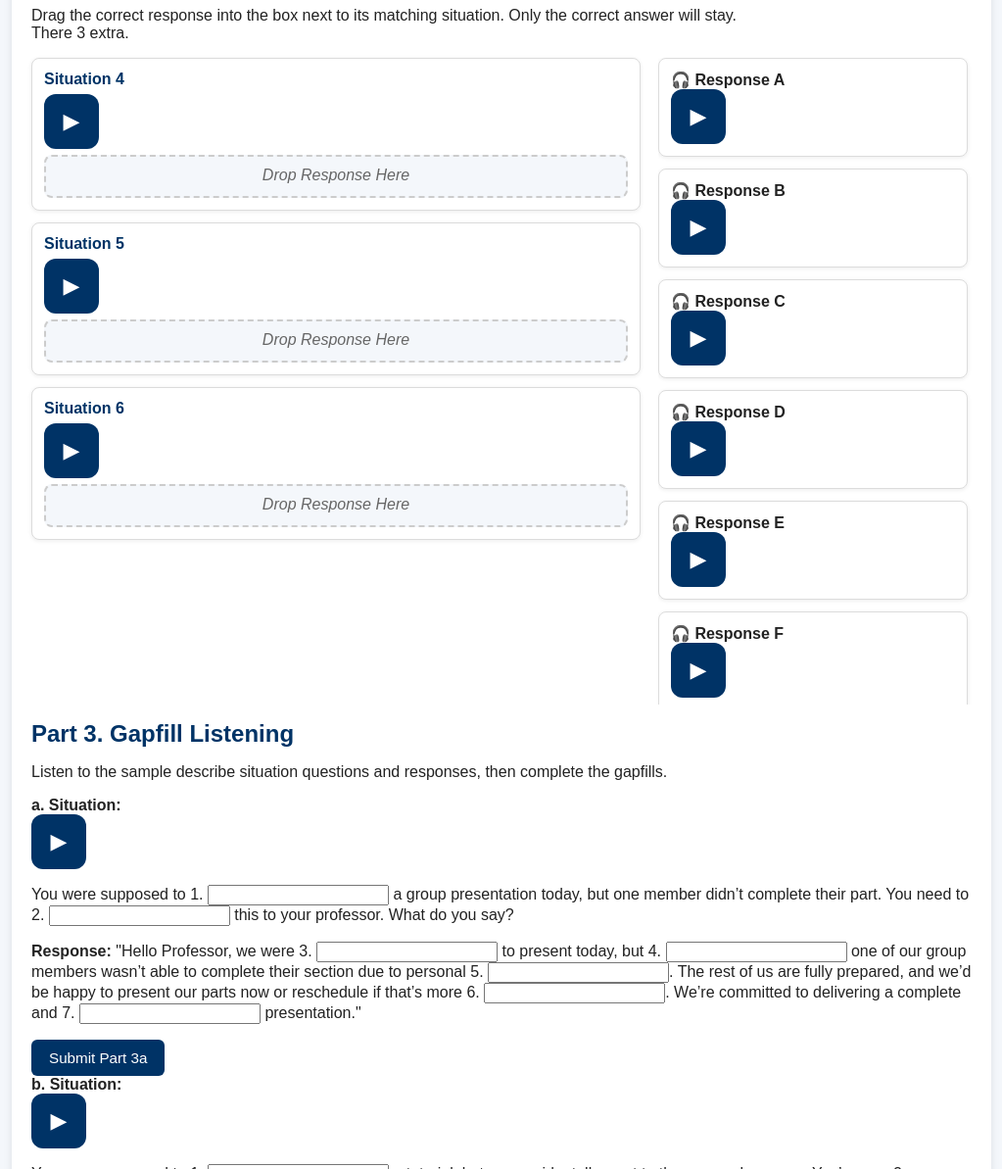
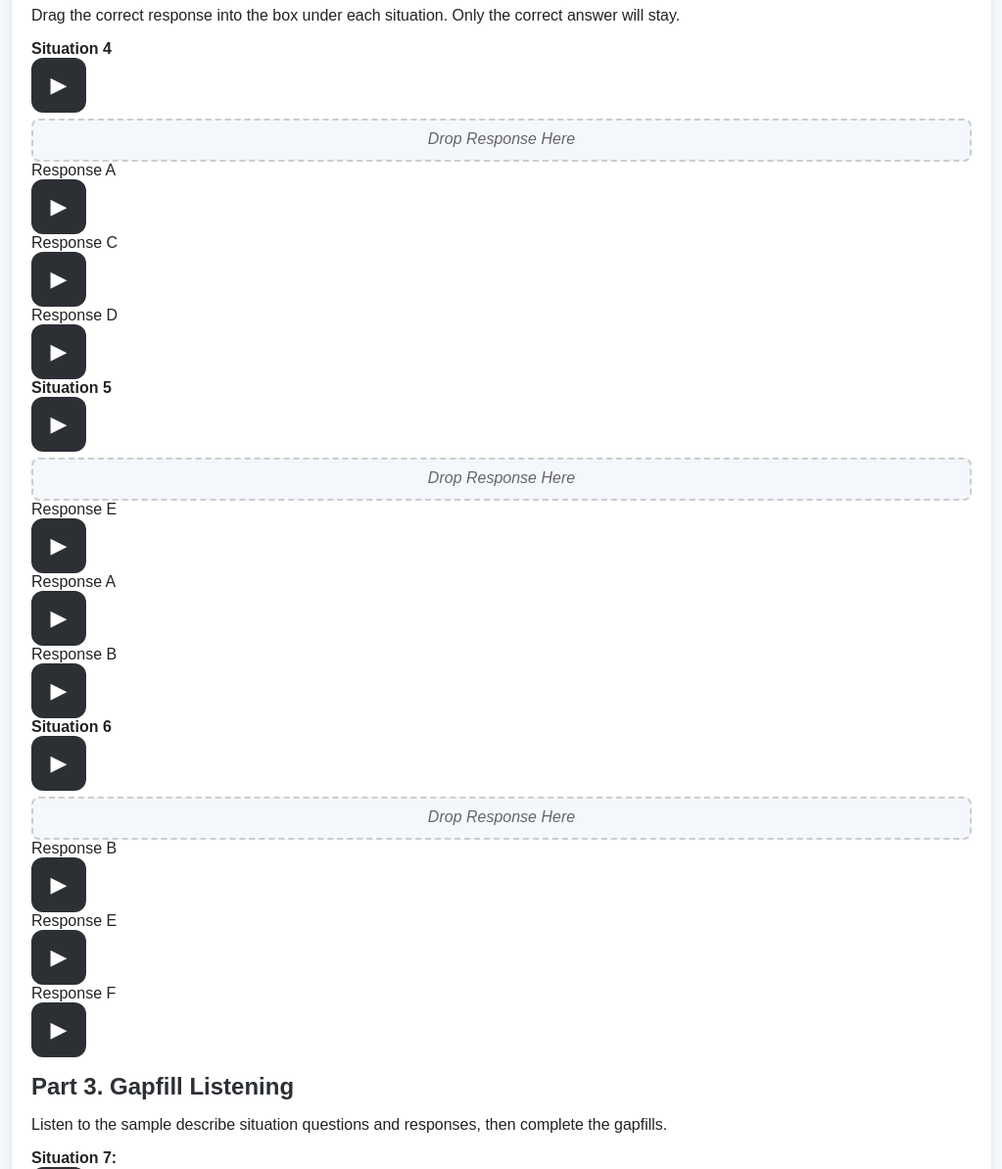
Before and after one commit to KoalaSpiesSydney/PTEDescribeImagePlus, a plain HTML site: page index.html in a window 1280 px wide. Shown: the part 880-2073 px from the top of the page at 98% size, without its empty margins (128-1151 px from the left). Drawn offline with Linux system fonts and the light colour scheme.

Commit message:
Update index.html

```diff
--- a/index.html
+++ b/index.html
@@ -6,8 +6,8 @@
   <title>PTE Practice – Dictation & Situations</title>
   <style>
     :root{
-      --brand:#003366;
-      --brand-2:#0055a5;
+      --brand:#2c3034;
+      --brand-2:#151d25;
       --ink:#222;
       --card:#fff;
       --bg:#f4f7fb;
@@ -152,101 +152,153 @@
       <div id="result-q3" class="result-box"></div>
     </div>
 
-    <!-- ================== PART 2 ================== -->
+    <h2<!-- ================== PART 2 (Redesigned) ================== -->
 <h2>Part 2. Match each Situation to the correct Response</h2>
-    <p>Drag the correct response into the box next to its matching situation. Only the correct answer will stay. <br>There 3 extra.</p>
+<p>Drag the correct response into the box under each situation. Only the correct answer will stay.</p>
 
-    <div id="part2-frame">
-      <!-- Situations column -->
-      <div id="situations">
+<div id="part2-new">
 
-        <div class="match-item">
-          <label>Situation 4</label>
+  <!-- SITUATION 4 -->
+  <section class="p2-card" data-q="q4">
+    <div class="p2-head">
+      <strong>Situation 4</strong>
       <div class="audio-row">
-            <button class="sq-btn" data-audio="#s4" aria-label="Play Situation 4">▶</button>
-            <audio id="s4"><source src="Situation4.mp3" type="audio/mpeg"></audio>
-          </div>
-          <div class="dropzone" id="dz-q4" ondrop="drop(event,'q4')" ondragover="allowDrop(event)">Drop Response Here</div>
-        </div>
-
-        <div class="match-item">
-          <label>Situation 5</label>
-          <div class="audio-row">
-            <button class="sq-btn" data-audio="#s5" aria-label="Play Situation 5">▶</button>
-            <audio id="s5"><source src="Situation5.mp3" type="audio/mpeg"></audio>
-          </div>
-          <div class="dropzone" id="dz-q5" ondrop="drop(event,'q5')" ondragover="allowDrop(event)">Drop Response Here</div>
-        </div>
-
-        <div class="match-item">
-          <label>Situation 6</label>
-          <div class="audio-row">
-            <button class="sq-btn" data-audio="#s6" aria-label="Play Situation 6">▶</button>
-            <audio id="s6"><source src="Situation6.mp3" type="audio/mpeg"></audio>
-          </div>
-          <div class="dropzone" id="dz-q6" ondrop="drop(event,'q6')" ondragover="allowDrop(event)">Drop Response Here</div>
+        <button class="sq-btn" data-audio="#p2-s4" aria-label="Play Situation 4">▶</button>
+        <audio id="p2-s4"><source src="Situation4.mp3" type="audio/mpeg"></audio>
       </div>
     </div>
 
-      <!-- Responses column (sticky) -->
-      <div id="options">
-        <div id="r1" class="option" draggable="true" ondragstart="drag(event)">
-          <strong>🎧 Response A</strong>
+    <div class="p2-drop dropzone" id="dz-q4" ondrop="p2Drop(event,'q4')" ondragover="p2AllowDrop(event)">
+      Drop Response Here
+    </div>
+
+    <div class="choices">
+      <!-- Correct: A -->
+      <div id="opt-q4-A" class="choice" draggable="true" ondragstart="p2Drag(event)">
+        <span class="tag">Response A</span>
         <div class="audio-row">
-            <button class="sq-btn" data-audio="#ra" aria-label="Play Response A">▶</button>
-            <audio id="ra"><source src="Response3.m4a" type="audio/mpeg"></audio>
+          <button class="sq-btn" data-audio="#p2-q4-a" aria-label="Play Response A">▶</button>
+          <audio id="p2-q4-a"><source src="Response3.m4a" type="audio/mpeg"></audio>
         </div>
       </div>
 
-        <div id="r2" class="option" draggable="true" ondragstart="drag(event)">
-          <strong>🎧 Response B</strong>
+      <!-- Distractor: C -->
+      <div id="opt-q4-C" class="choice" draggable="true" ondragstart="p2Drag(event)">
+        <span class="tag">Response C</span>
         <div class="audio-row">
-            <button class="sq-btn" data-audio="#rb" aria-label="Play Response B">▶</button>
-            <audio id="rb"><source src="Response6.m4a" type="audio/mpeg"></audio>
+          <button class="sq-btn" data-audio="#p2-q4-c" aria-label="Play Response C">▶</button>
+          <audio id="p2-q4-c"><source src="Extra3.m4a" type="audio/mpeg"></audio>
         </div>
       </div>
 
-        <div id="r3" class="option" draggable="true" ondragstart="drag(event)">
-          <strong>🎧 Response C</strong>
+      <!-- Distractor: D -->
+      <div id="opt-q4-D" class="choice" draggable="true" ondragstart="p2Drag(event)">
+        <span class="tag">Response D</span>
         <div class="audio-row">
-            <button class="sq-btn" data-audio="#rc" aria-label="Play Response C">▶</button>
-            <audio id="rc"><source src="Extra3.m4a" type="audio/mpeg"></audio>
+          <button class="sq-btn" data-audio="#p2-q4-d" aria-label="Play Response D">▶</button>
+          <audio id="p2-q4-d"><source src="Response2.m4a" type="audio/mpeg"></audio>
+        </div>
+      </div>
+    </div>
+  </section>
+
+  <!-- SITUATION 5 -->
+  <section class="p2-card" data-q="q5">
+    <div class="p2-head">
+      <strong>Situation 5</strong>
+      <div class="audio-row">
+        <button class="sq-btn" data-audio="#p2-s5" aria-label="Play Situation 5">▶</button>
+        <audio id="p2-s5"><source src="Situation5.mp3" type="audio/mpeg"></audio>
       </div>
     </div>
 
-        <div id="r4" class="option" draggable="true" ondragstart="drag(event)">
-          <strong>🎧 Response D</strong>
+    <div class="p2-drop dropzone" id="dz-q5" ondrop="p2Drop(event,'q5')" ondragover="p2AllowDrop(event)">
+      Drop Response Here
+    </div>
+
+    <div class="choices">
+      <!-- Correct: E -->
+      <div id="opt-q5-E" class="choice" draggable="true" ondragstart="p2Drag(event)">
+        <span class="tag">Response E</span>
         <div class="audio-row">
-            <button class="sq-btn" data-audio="#rd" aria-label="Play Response D">▶</button>
-            <audio id="rd"><source src="Response2.m4a" type="audio/mpeg"></audio>
+          <button class="sq-btn" data-audio="#p2-q5-e" aria-label="Play Response E">▶</button>
+          <audio id="p2-q5-e"><source src="Response5.m4a" type="audio/mpeg"></audio>
         </div>
       </div>
 
-        <div id="r5" class="option" draggable="true" ondragstart="drag(event)">
-          <strong>🎧 Response E</strong>
+      <!-- Distractor: A -->
+      <div id="opt-q5-A" class="choice" draggable="true" ondragstart="p2Drag(event)">
+        <span class="tag">Response A</span>
         <div class="audio-row">
-            <button class="sq-btn" data-audio="#re" aria-label="Play Response E">▶</button>
-            <audio id="re"><source src="Response5.m4a" type="audio/mpeg"></audio>
+          <button class="sq-btn" data-audio="#p2-q5-a" aria-label="Play Response A">▶</button>
+          <audio id="p2-q5-a"><source src="Response3.m4a" type="audio/mpeg"></audio>
         </div>
       </div>
 
-        <div id="r6" class="option" draggable="true" ondragstart="drag(event)">
-          <strong>🎧 Response F</strong>
+      <!-- Distractor: B -->
+      <div id="opt-q5-B" class="choice" draggable="true" ondragstart="p2Drag(event)">
+        <span class="tag">Response B</span>
         <div class="audio-row">
-            <button class="sq-btn" data-audio="#rf" aria-label="Play Response F">▶</button>
-            <audio id="rf"><source src="Response1.m4a" type="audio/mpeg"></audio>
-          </div>
-          <p> Now listen to the 3 Extra Answers and imagine the situation question</p>
+          <button class="sq-btn" data-audio="#p2-q5-b" aria-label="Play Response B">▶</button>
+          <audio id="p2-q5-b"><source src="Response6.m4a" type="audio/mpeg"></audio>
         </div>
       </div>
     </div>
+  </section>
+
+  <!-- SITUATION 6 -->
+  <section class="p2-card" data-q="q6">
+    <div class="p2-head">
+      <strong>Situation 6</strong>
+      <div class="audio-row">
+        <button class="sq-btn" data-audio="#p2-s6" aria-label="Play Situation 6">▶</button>
+        <audio id="p2-s6"><source src="Situation6.mp3" type="audio/mpeg"></audio>
+      </div>
+    </div>
+
+    <div class="p2-drop dropzone" id="dz-q6" ondrop="p2Drop(event,'q6')" ondragover="p2AllowDrop(event)">
+      Drop Response Here
+    </div>
+
+    <div class="choices">
+      <!-- Correct: B -->
+      <div id="opt-q6-B" class="choice" draggable="true" ondragstart="p2Drag(event)">
+        <span class="tag">Response B</span>
+        <div class="audio-row">
+          <button class="sq-btn" data-audio="#p2-q6-b" aria-label="Play Response B">▶</button>
+          <audio id="p2-q6-b"><source src="Response6.m4a" type="audio/mpeg"></audio>
+        </div>
+      </div>
+
+      <!-- Distractor: E -->
+      <div id="opt-q6-E" class="choice" draggable="true" ondragstart="p2Drag(event)">
+        <span class="tag">Response E</span>
+        <div class="audio-row">
+          <button class="sq-btn" data-audio="#p2-q6-e" aria-label="Play Response E">▶</button>
+          <audio id="p2-q6-e"><source src="Response5.m4a" type="audio/mpeg"></audio>
+        </div>
+      </div>
+
+      <!-- Distractor: F -->
+      <div id="opt-q6-F" class="choice" draggable="true" ondragstart="p2Drag(event)">
+        <span class="tag">Response F</span>
+        <div class="audio-row">
+          <button class="sq-btn" data-audio="#p2-q6-f" aria-label="Play Response F">▶</button>
+          <audio id="p2-q6-f"><source src="Response1.m4a" type="audio/mpeg"></audio>
+        </div>
+      </div>
+    </div>
+  </section>
+
+</div>
+
 
     <!-- ================== PART 3 ================== -->
     <h2>Part 3. Gapfill Listening</h2>
     <p>Listen to the sample describe situation questions and responses, then complete the gapfills.</p>
 
     <div class="gapfill">
-      <label><strong>a. Situation:</strong></label>
+      <label><strong>Situation 7:</strong></label>
       <div class="audio-row">
         <button class="sq-btn" data-audio="#p3a" aria-label="Play Part 3 A">▶</button>
         <audio id="p3a"><source src="amixdown.mp3" type="audio/mpeg"></audio>
@@ -269,7 +321,7 @@
     </div>
 
     <div class="gapfill">
-      <label><strong>b. Situation:</strong></label>
+      <label><strong>Situation 8:</strong></label>
       <div class="audio-row">
         <button class="sq-btn" data-audio="#p3b" aria-label="Play Part 3 B">▶</button>
         <audio id="p3b"><source src="bmixdown.mp3" type="audio/mpeg"></audio>
```
Lines whose indentation alone changed are shown as unchanged.
